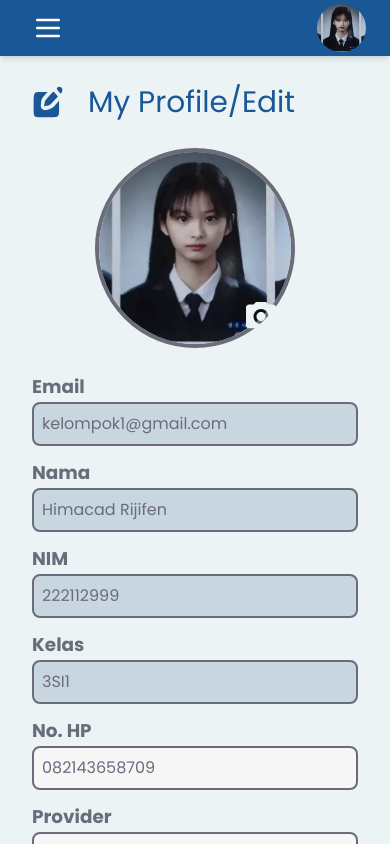
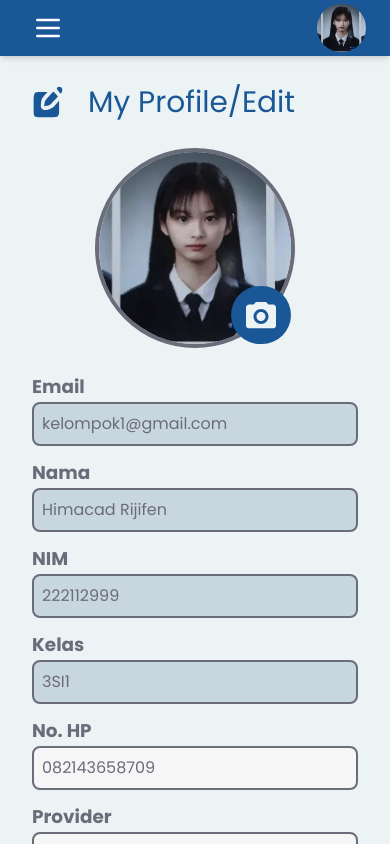
Before and after one commit to Hima-1/IMK-3SI1-KEL1-DPM-2024, a Vue app: page /dashboard/edit-profile in a window 390 px wide. Shown: the top 844 px of the page. Built offline with nearby package versions, Linux system fonts and the light colour scheme.

Commit message:
fix camera bg in editprofile

```diff
--- a/src/components/Dashboard/Profil/InfoEdit.vue
+++ b/src/components/Dashboard/Profil/InfoEdit.vue
@@ -13,7 +13,7 @@
         <div class="grid lg:hidden justify-center">
           <div class="relative w-fit mb-6">
             <img :src="`/mahasiswa/${mahasiswa.foto}`" alt="User Photo" class="border-4 border-[#6A6C7A] rounded-full w-[200px] md:w-[250px] h-[200px] md:h-[250px] object-center object-cover" />
-            <button @click="triggerFileInput" class="absolute bottom-1 md:bottom-4 right-1 rounded-full p-5 w-fit">
+            <button @click="triggerFileInput" class="absolute bottom-1 md:bottom-4 right-1 rounded-full p-5 w-fit bg-[#1A5796]">
               <img src="@/assets/icon/camera.svg" alt="User Photo" class="scale-150" />
             </button>
             <input type="file" ref="fileInput" @change="handleFileChange" class="hidden" />
```
